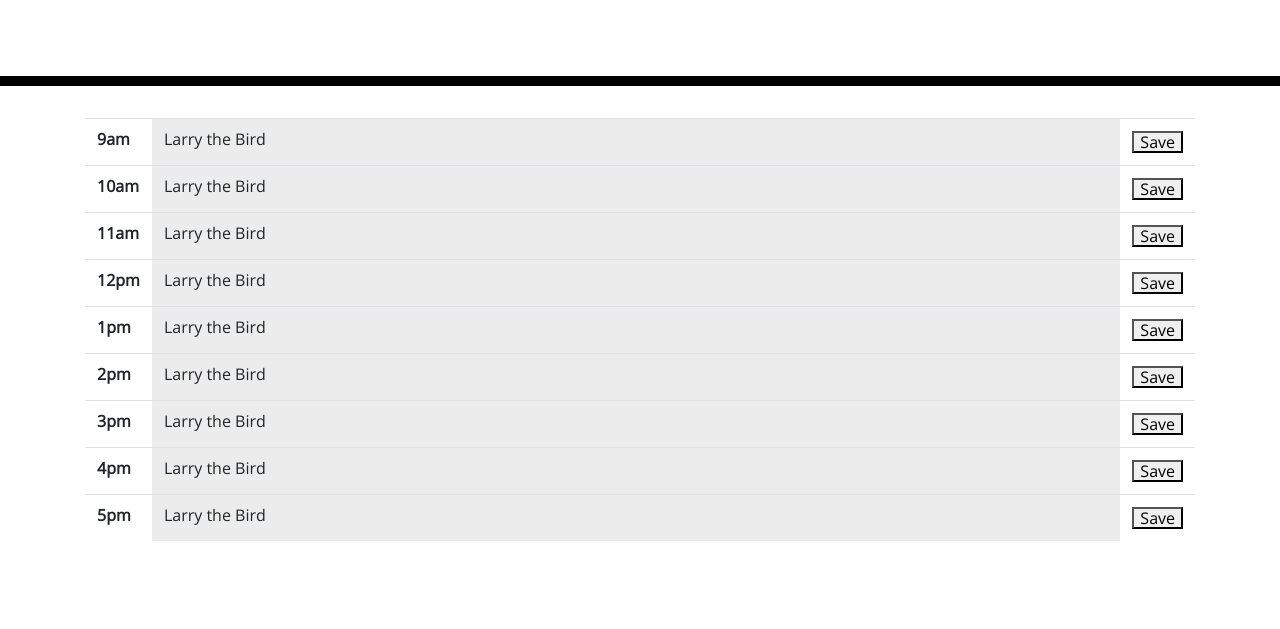
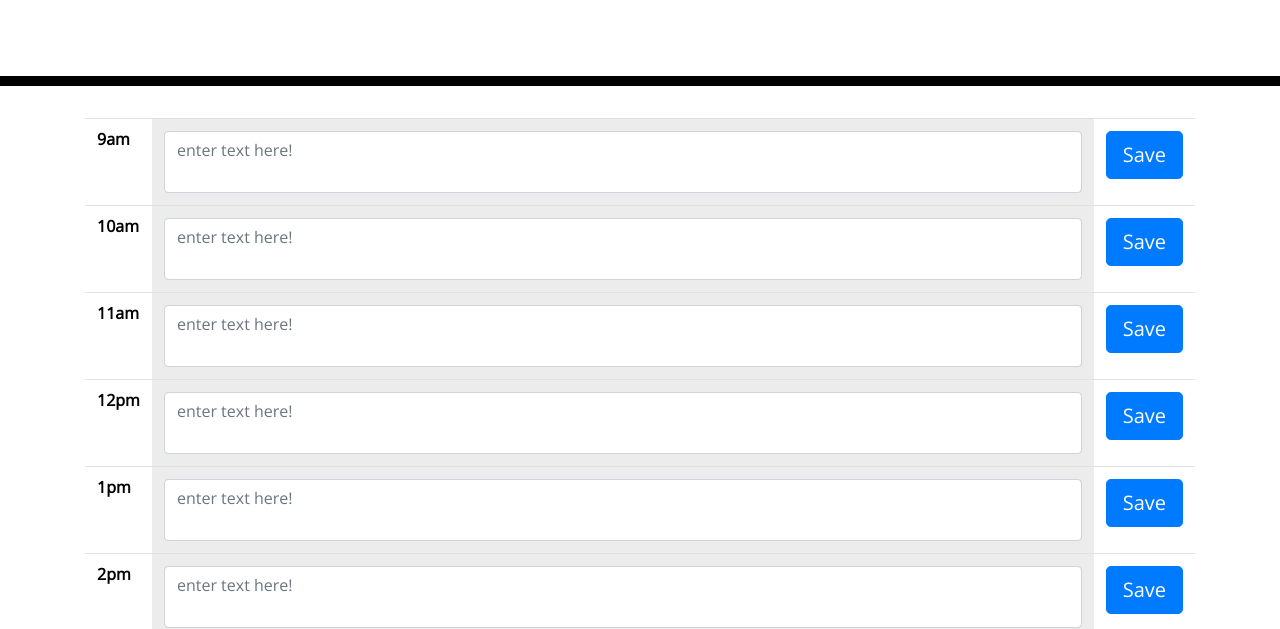
Before and after one commit to VithushanE/WorkDayCalendar, a plain HTML site: page index.html in a window 1280 px wide. Shown: the part 182-811 px from the top of the page. Drawn offline with nearby package versions, Linux system fonts and the light colour scheme.

Commit message:
updated file with functionality, need to continue working on it

```diff
--- a/index.html
+++ b/index.html
@@ -11,6 +11,7 @@
   <link href="https://fonts.googleapis.com/css?family=Open+Sans&display=swap" rel="stylesheet" />
   <link rel="stylesheet" href="style.css" />
   <script src="https://MomentJS.com/downloads/moment.js"></script>
+  <script>src="https://code.jquery.com/jquery-3.5.1.js" </script>
   <title>Work Day Scheduler</title>
 </head>
 
@@ -24,51 +25,63 @@
     <!-- Timeblocks go here -->
     <table class="table table-hover">
       <tbody>
+
         <tr>
-        <th scope="row" width ="20px">9am</th>
-        <td colspan="2" class="table-active">Larry the Bird</td>
-        <td width= "60px"><button onclick="getElementById('demo').innerHTML = Date()">Save</button></td>
+        <th scope="row" width ="20px" class='hour' id='9' >9am</th>
+        <!--Each middle section has an area to enter data-->
+        <td colspan="2" class="table-active" ><textarea id='textInput0'class= 'form-control' placeholder="enter text here!"  ></textarea></td>
+        <!--this is where the data will be saved-->
+        <td width= "60px"><button onclick="getElementById('demo').innerHTML = Date()" type="button" class="btn btn-primary btn-lg" >Save</button></td>
       </tr>
+
         <tr>
-          <th scope="row">10am</th>
-          <td colspan="2" class="table-active">Larry the Bird</td>
-          <td> <button onclick="getElementById('demo').innerHTML = Date()">Save</button></td>
+          <th scope="row"class='hour' id='10' >10am</th>
+          <td colspan="2" class="table-active" ><textarea id='textInput1'class= 'form-control'placeholder="enter text here!"  ></textarea></td>
+          <td> <button onclick="getElementById('demo').innerHTML = Date()" type="button" class="btn btn-primary btn-lg" >Save</button></td>
         </tr>
+
         <tr>
-          <th scope="row">11am</th>
-          <td colspan="2" class="table-active">Larry the Bird</td>
-          <td> <button onclick="getElementById('demo').innerHTML = Date()">Save</button></td>
+          <th scope="row" class='hour' id='11'>11am</th>
+          <td colspan="2" class="table-active" ><textarea id='textInput2'class= 'form-control'placeholder="enter text here!"  ></textarea></td>
+          <td> <button onclick="getElementById('demo').innerHTML = Date()"type="button" class="btn btn-primary btn-lg" >Save</button></td>
         </tr>
+
         <tr>
-          <th scope="row">12pm</th>
-          <td colspan="2" class="table-active">Larry the Bird</td>
-          <td> <button onclick="getElementById('demo').innerHTML = Date()">Save</button></td>
+          <th scope="row" class='hour'id='12'>12pm</th>
+          <td colspan="2" class="table-active" ><textarea id='textInput3'class= 'form-control'placeholder="enter text here!" ></textarea></td>
+          <td> <button onclick="getElementById('demo').innerHTML = Date()" type="button" class="btn btn-primary btn-lg" >Save</button></td>
         </tr>
+
         <tr>
-          <th scope="row">1pm</th>
-          <td colspan="2" class="table-active">Larry the Bird</td>
-          <td> <button onclick="getElementById('demo').innerHTML = Date()">Save</button></td>
+          <th scope="row" class='hour' id='13'>1pm</th>
+          <td colspan="2" class="table-active" ><textarea id='textInput4'class= 'form-control'placeholder="enter text here!" ></textarea></td>
+          <td> <button onclick="getElementById('demo').innerHTML = Date()" type="button" class="btn btn-primary btn-lg">Save</button></td>
         </tr>
+
         <tr>
-          <th scope="row">2pm</th>
-          <td colspan="2" class="table-active">Larry the Bird</td>
-          <td> <button onclick="getElementById('demo').innerHTML = Date()">Save</button></td>
+          <th scope="row" class='hour' id='14'>2pm</th>
+          <td colspan="2" class="table-active" ><textarea id='textInput5'class= 'form-control'placeholder="enter text here!" ></textarea></td>
+          <td> <button onclick="getElementById('demo').innerHTML = Date()" type="button" class="btn btn-primary btn-lg">Save</button></td>
         </tr>
+
         <tr>
-          <th scope="row">3pm</th>
-          <td colspan="2" class="table-active">Larry the Bird</td>
-          <td> <button onclick="getElementById('demo').innerHTML = Date()">Save</button></td>
+          <th scope="row" class='hour' id='15'>3pm</th>
+          <td colspan="2" class="table-active" ><textarea id='textInput6'class= 'form-control'placeholder="enter text here!" ></textarea></td>
+          <td> <button onclick="getElementById('demo').innerHTML = Date()" type="button" class="btn btn-primary btn-lg">Save</button></td>
         </tr>
+
         <tr>
-          <th scope="row">4pm</th>
-          <td colspan="2" class="table-active">Larry the Bird</td>
-          <td> <button onclick="getElementById('demo').innerHTML = Date()">Save</button></td>
+          <th scope="row" class='hour' id='16'>4pm</th>
+          <td colspan="2" class="table-active" ><textarea id='textInput7'class= 'form-control'placeholder="enter text here!"  ></textarea></td>
+          <td> <button onclick="getElementById('demo').innerHTML = Date()"type="button" class="btn btn-primary btn-lg">Save</button></td>
         </tr>
+
         <tr>
-          <th scope="row">5pm</th>
-          <td colspan="2" class="table-active">Larry the Bird</td>
-          <td><button onclick="getElementById('demo').innerHTML = Date()">Save</button></td>
+          <th scope="row" class='hour' id='17'>5pm</th>
+          <td colspan="2" class="table-active" ><textarea id='textInput8' placeholder="enter text here!" class= 'form-control'></textarea></td>
+          <td><button onclick="getElementById('demo').innerHTML = Date()"type="button" class="btn btn-primary btn-lg" >Save</button></td>
         </tr>
+
       </tbody>
     </table>
   </div>
@@ -77,9 +90,30 @@
   <script src="https://cdnjs.cloudflare.com/ajax/libs/moment.js/2.24.0/moment.min.js"></script>
 <script>
 
- // TO DO LIST:
- // Create content writable in td
- // need to have save button save the content in <td> and save to local storage
+// to see if it is past, present or future
+rowTime= '.class'
+
+actualTime=
+
+document.createElement
+function colorChange(){
+  for (var i=0; i<9; i++){
+  if(rowTime < actualTime){
+    $(`#textInput${i}`).addClass('past');
+
+  } else if(rowTime> actualTime) {
+    $(`#textInput${i}`).addClass('present');
+
+  }else {
+    $(`#textInput${i}`).addClass('future');
+  }
+
+  }
+
+
+}
+
+
 
 </script>
 </body>
```
